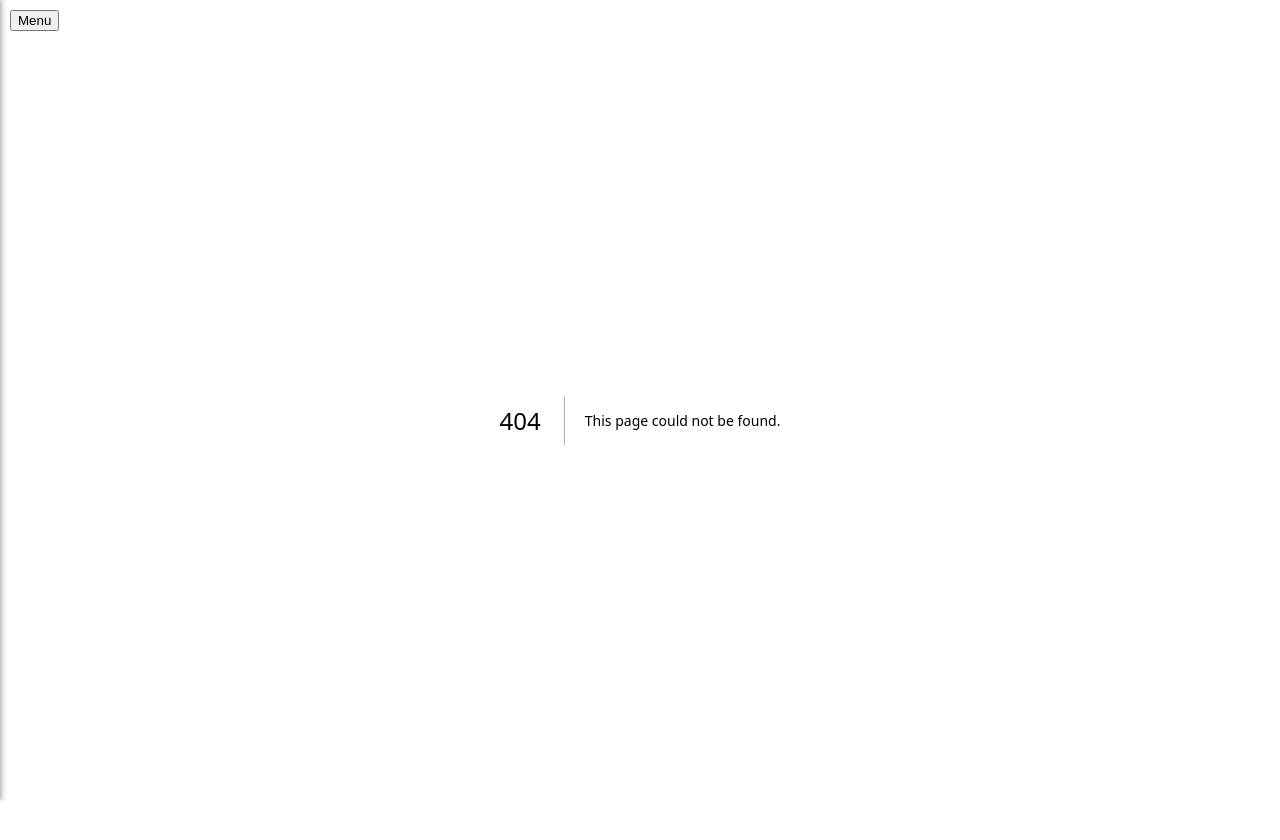
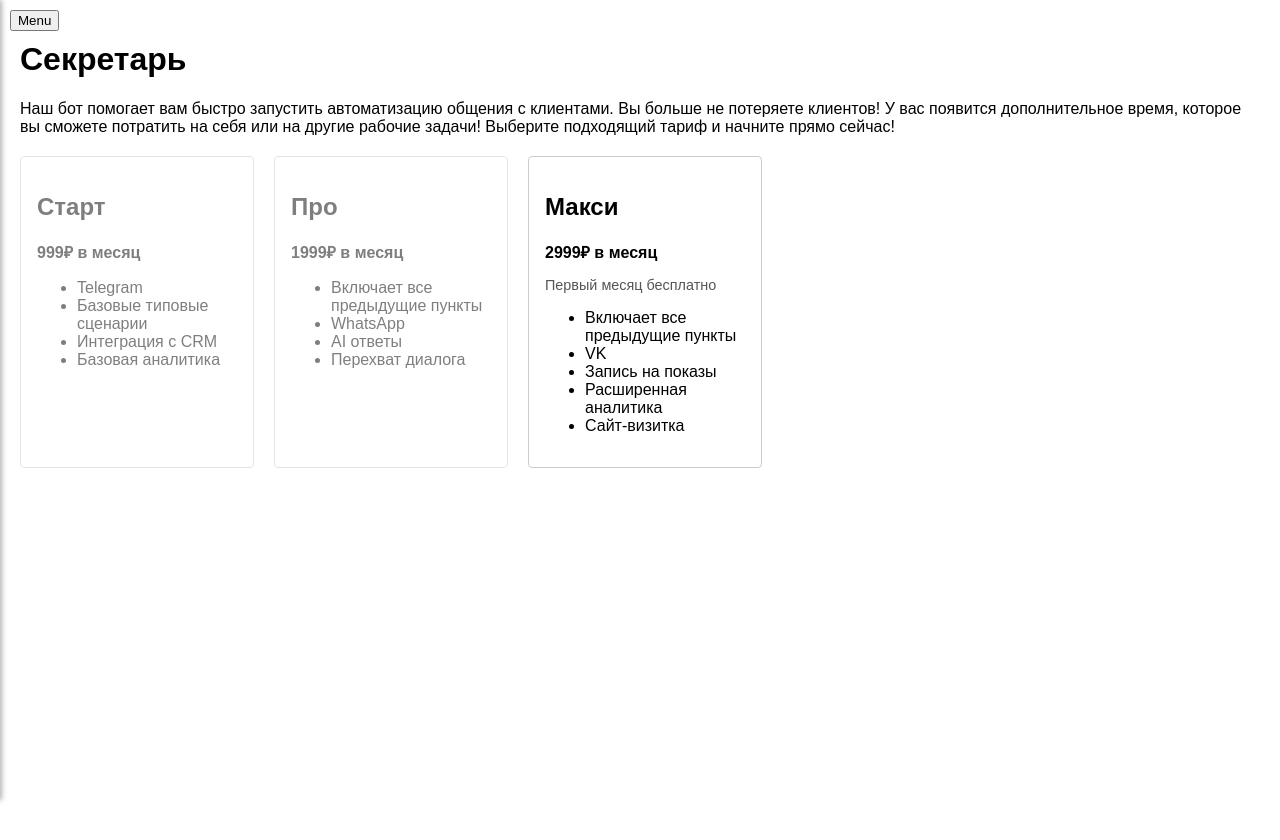
Before and after one commit to sergeychernov/m2-prototype, a Next.js app: page /m2-prototype/sekretar in a window 1280 px wide. Before the commit this address had no page. After the commit the page ends 800 px from the top, so only its background shows below. Built offline with nearby package versions, Linux system fonts and the light colour scheme.

Commit message:
Add 'Секретарь' service

```diff
--- a/components/Menu.tsx
+++ b/components/Menu.tsx
@@ -7,6 +7,7 @@ interface Item {
 }
 
 const popular: Item[] = [
+  { title: 'Секретарь', slug: '/sekretar', icon: '🤖' },
   { title: 'Ипотека', slug: '/ipoteka', icon: '💰' },
   { title: 'Сделка', slug: '/sdelka', icon: '📝' },
   { title: 'Защита сделки', slug: '/zashchita-sdelki', icon: '🛡️' },
--- /dev/null
+++ b/pages/sekretar.tsx
@@ -0,0 +1,47 @@
+export default function Sekretar() {
+  return (
+    <div>
+      <h1>Секретарь</h1>
+      <p>
+        Наш бот помогает вам быстро запустить автоматизацию общения с клиентами.
+        Вы больше не потеряете клиентов! У вас появится дополнительное время,
+        которое вы сможете потратить на себя или на другие рабочие задачи!
+        Выберите подходящий тариф и начните прямо сейчас!
+      </p>
+      <div className="tariff-cards">
+        <div className="tariff-card inactive">
+          <h2>Старт</h2>
+          <p className="price">999₽ в месяц</p>
+          <ul>
+            <li>Telegram</li>
+            <li>Базовые типовые сценарии</li>
+            <li>Интеграция с CRM</li>
+            <li>Базовая аналитика</li>
+          </ul>
+        </div>
+        <div className="tariff-card inactive">
+          <h2>Про</h2>
+          <p className="price">1999₽ в месяц</p>
+          <ul>
+            <li>Включает все предыдущие пункты</li>
+            <li>WhatsApp</li>
+            <li>AI ответы</li>
+            <li>Перехват диалога</li>
+          </ul>
+        </div>
+        <div className="tariff-card">
+          <h2>Макси</h2>
+          <p className="price">2999₽ в месяц</p>
+          <p className="note">Первый месяц бесплатно</p>
+          <ul>
+            <li>Включает все предыдущие пункты</li>
+            <li>VK</li>
+            <li>Запись на показы</li>
+            <li>Расширенная аналитика</li>
+            <li>Сайт-визитка</li>
+          </ul>
+        </div>
+      </div>
+    </div>
+  );
+}
--- a/styles/globals.css
+++ b/styles/globals.css
@@ -82,3 +82,32 @@ main {
 .menu-icon {
   margin-left: 8px;
 }
+
+.tariff-cards {
+  display: flex;
+  flex-wrap: wrap;
+  gap: 20px;
+  margin-top: 20px;
+}
+
+.tariff-card {
+  border: 1px solid #ccc;
+  border-radius: 4px;
+  padding: 16px;
+  width: 200px;
+}
+
+.tariff-card .price {
+  font-weight: bold;
+  margin: 8px 0;
+}
+
+.tariff-card .note {
+  font-size: 0.9em;
+  color: #555;
+  margin-bottom: 8px;
+}
+
+.tariff-card.inactive {
+  opacity: 0.5;
+}
```
